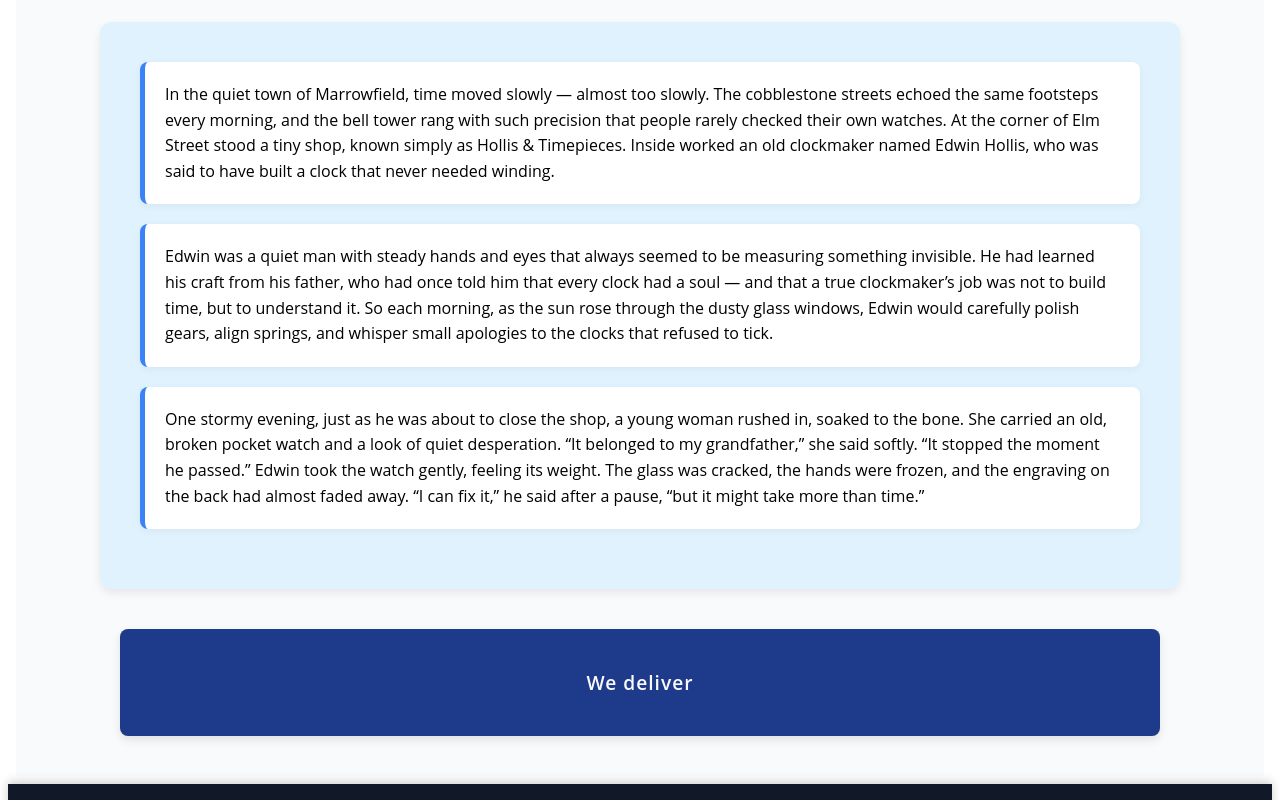
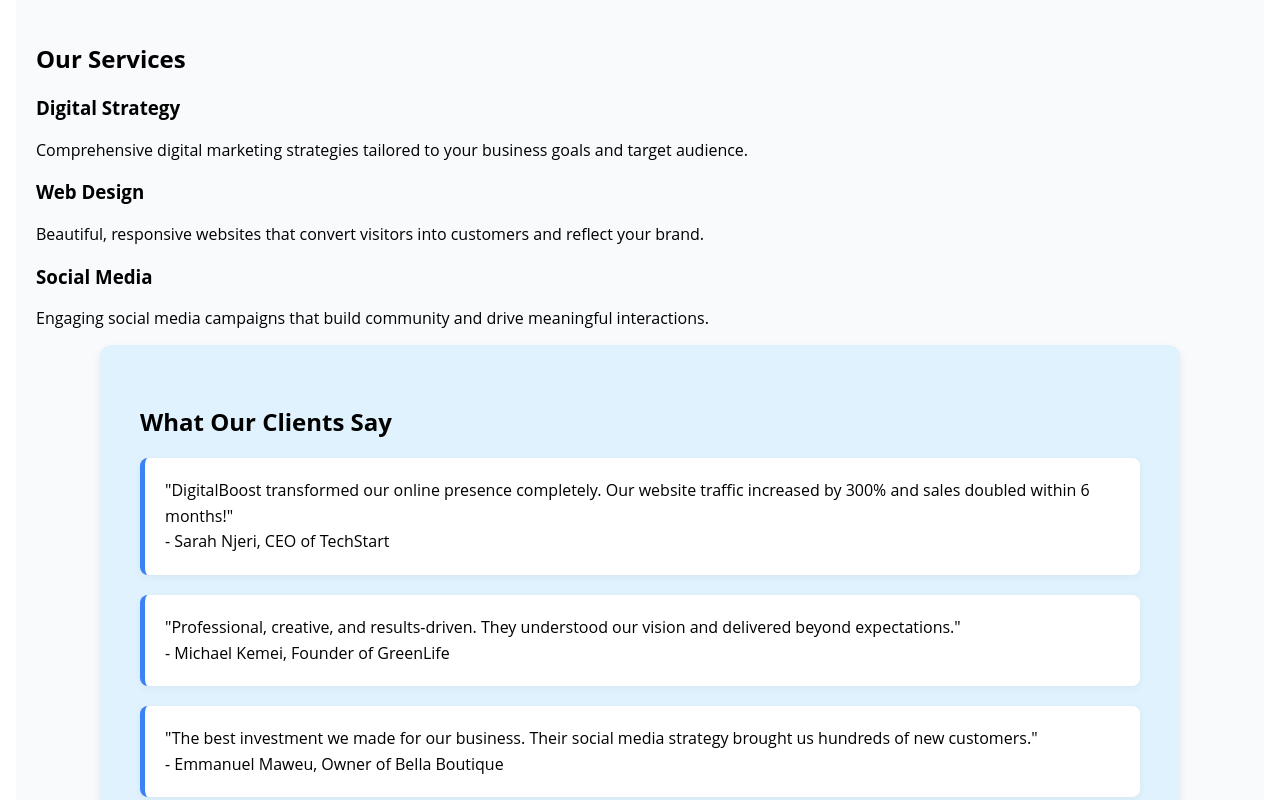
Before and after one commit to MauriceOmbewa/softkit-angular, an Angular app: page / in a window 1280 px wide. Shown: the part 720-1520 px from the top of the page. Built offline with nearby package versions, Linux system fonts and the light colour scheme.

Commit message:
Transform body into services and testimonials section

```diff
--- a/src/app/app.body.html
+++ b/src/app/app.body.html
@@ -1,18 +1,39 @@
 <div class="body">
-    <div class="testimonials">
-        <div class="one">
-            <p>In the quiet town of Marrowfield, time moved slowly — almost too slowly. The cobblestone streets echoed the same footsteps every morning, and the bell tower rang with such precision that people rarely checked their own watches. At the corner of Elm Street stood a tiny shop, known simply as Hollis & Timepieces. Inside worked an old clockmaker named Edwin Hollis, who was said to have built a clock that never needed winding.</p>
-        </div>
-        <div class="two">
-            <p>Edwin was a quiet man with steady hands and eyes that always seemed to be measuring something invisible. He had learned his craft from his father, who had once told him that every clock had a soul — and that a true clockmaker’s job was not to build time, but to understand it. So each morning, as the sun rose through the dusty glass windows, Edwin would carefully polish gears, align springs, and whisper small apologies to the clocks that refused to tick.</p>
-        </div>
-        <div class="three">
-            <p>One stormy evening, just as he was about to close the shop, a young woman rushed in, soaked to the bone. She carried an old, broken pocket watch and a look of quiet desperation. “It belonged to my grandfather,” she said softly. “It stopped the moment he passed.” Edwin took the watch gently, feeling its weight. The glass was cracked, the hands were frozen, and the engraving on the back had almost faded away. “I can fix it,” he said after a pause, “but it might take more than time.”</p>
+    <div class="services-section">
+        <h2>Our Services</h2>
+        <div class="services-grid">
+            <div class="service-card">
+                <h3>Digital Strategy</h3>
+                <p>Comprehensive digital marketing strategies tailored to your business goals and target audience.</p>
+            </div>
+            <div class="service-card">
+                <h3>Web Design</h3>
+                <p>Beautiful, responsive websites that convert visitors into customers and reflect your brand.</p>
+            </div>
+            <div class="service-card">
+                <h3>Social Media</h3>
+                <p>Engaging social media campaigns that build community and drive meaningful interactions.</p>
+            </div>
         </div>
     </div>
-    <div class="motto">
-        <!-- <p *ngIf="IsLoggedIn"> Welcome back</p>
-        <p *ngIf="!IsLoggedIn"> Please log in</p> -->
-        <p>We deliver</p>
+    <div class="testimonials">
+        <h2>What Our Clients Say</h2>
+        <div class="testimonial-card">
+            <p>"DigitalBoost transformed our online presence completely. Our website traffic increased by 300% and sales doubled within 6 months!"</p>
+            <span>- Sarah Njeri, CEO of TechStart</span>
+        </div>
+        <div class="testimonial-card">
+            <p>"Professional, creative, and results-driven. They understood our vision and delivered beyond expectations."</p>
+            <span>- Michael Kemei, Founder of GreenLife</span>
+        </div>
+        <div class="testimonial-card">
+            <p>"The best investment we made for our business. Their social media strategy brought us hundreds of new customers."</p>
+            <span>- Emmanuel Maweu, Owner of Bella Boutique</span>
+        </div>
+    </div>
+    <div class="cta-section">
+        <h2>Ready to Grow Your Business?</h2>
+        <p>Let's discuss how we can help you achieve your digital marketing goals</p>
+        <button class="contact-btn">Contact Us Today</button>
     </div>
 </div>
```
